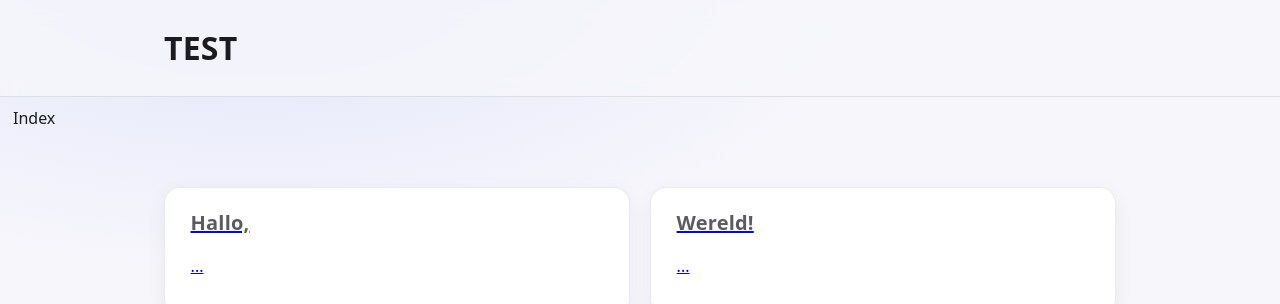
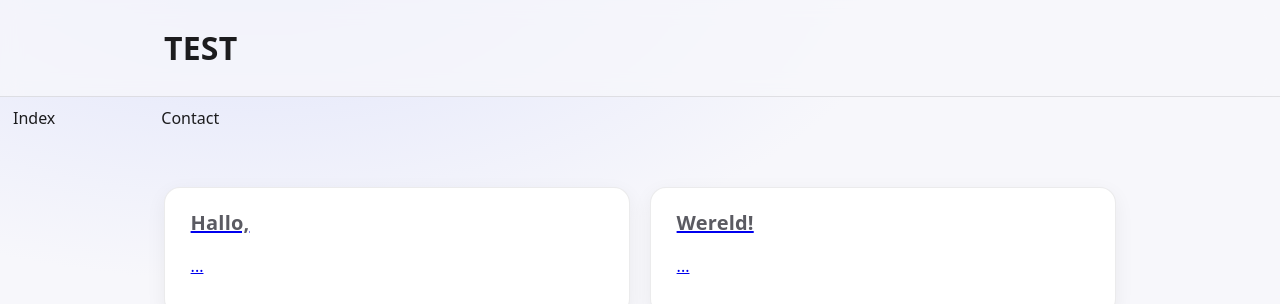
Before and after one commit to DR-GRIEZEL/dr-griezel.github.io, a Jekyll site: the page built from index.html, in a window 1280 px wide. Shown: the top 304 px of the page. Built offline with Jekyll 4.4.1, drawn with Linux system fonts in a browser that asks for light colours.

Commit message:
Update routes.yml

```diff
--- a/_data/routes.yml
+++ b/_data/routes.yml
@@ -1,2 +1,4 @@
 - href: "/"
   label: "Index"
+- href: "/Contact/"
+  label: "Contact"
```
